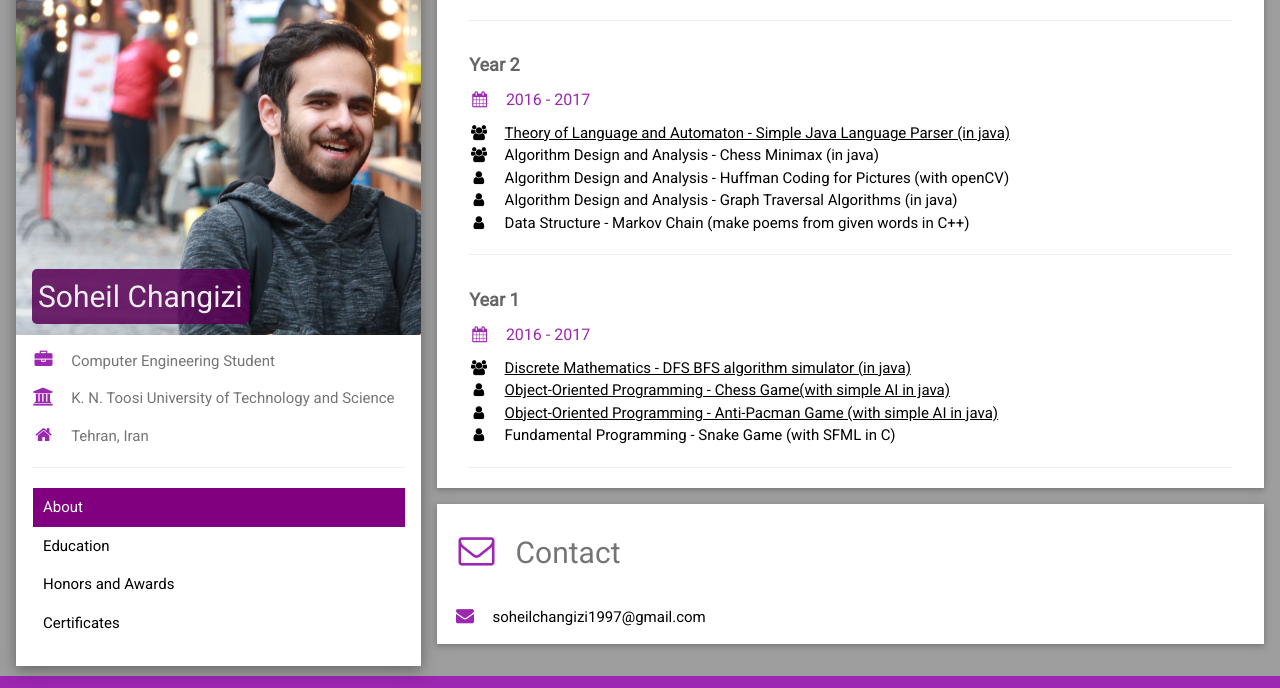
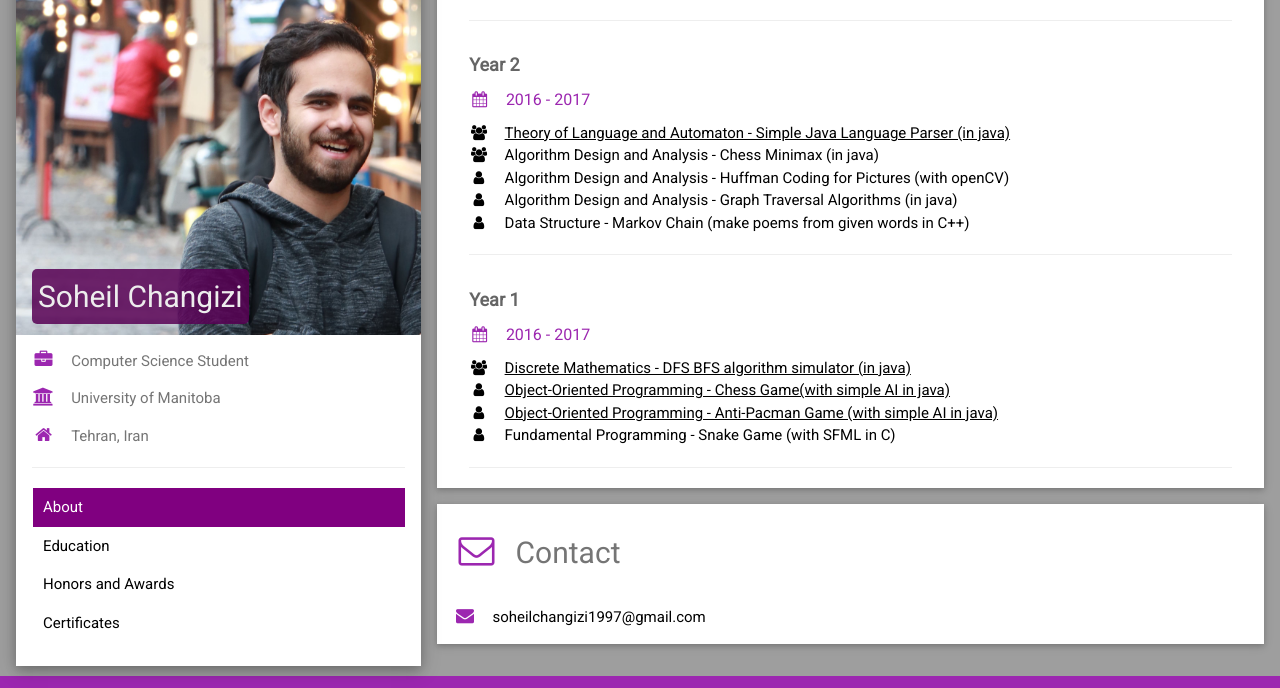
Before and after one commit to soheil-changizi/soheil-changizi.github.io, a plain HTML site: page index.html in a window 1280 px wide. Shown: the part 4794-5482 px from the top of the page. Drawn offline with nearby package versions, Linux system fonts and the light colour scheme.

Commit message:
Update index.html

```diff
--- a/index.html
+++ b/index.html
@@ -87,8 +87,8 @@
 							</div>
 						</div>
 						<div class="w3-container nav-list">
-							<p><i class="fa fa-briefcase fa-fw w3-margin-right w3-large w3-text-purple"></i>Computer Engineering Student</p>
-							<p><i class="fa fa-university fa-fw w3-margin-right w3-large w3-text-purple"></i>K. N. Toosi University of Technology and Science</p>
+							<p><i class="fa fa-briefcase fa-fw w3-margin-right w3-large w3-text-purple"></i>Computer Science Student</p>
+							<p><i class="fa fa-university fa-fw w3-margin-right w3-large w3-text-purple"></i>University of Manitoba</p>
 							<p><i class="fa fa-home fa-fw w3-margin-right w3-large w3-text-purple"></i>Tehran, Iran</p>
 							<hr>
 							<ul style="list-style-type:none; padding-left: 1px !important;">
```
